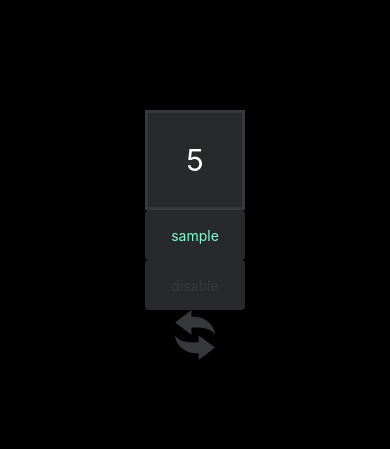
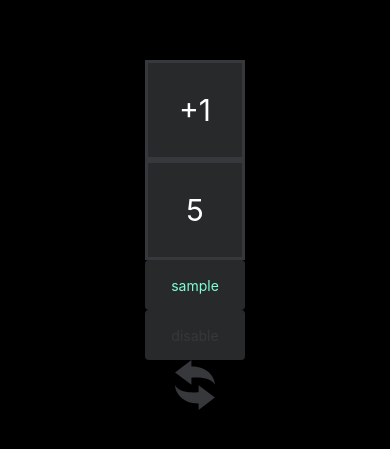
Before and after one commit to calm1205/triple-three-native, a React Native app: screen / in a window 390 px wide. Shown: the part 187-636 px from the top of the page. Built offline with nearby package versions, Linux system fonts and the light colour scheme.

Commit message:
make Adder

```diff
--- a/App.tsx
+++ b/App.tsx
@@ -1,10 +1,11 @@
 import React from "react";
 import { StyleSheet, View } from "react-native";
-import { Square, BasicButton, ChangeIcon } from "./src/components/atoms";
+import { Adder, Square, BasicButton, ChangeIcon } from "./src/components/atoms";
 
 export default function App() {
   return (
     <View style={styles.container}>
+      <Adder index={1} value={1} onPress={() => alert("adder")} />
       <Square number={5} />
       <BasicButton text="sample" onPress={() => alert("press")} />
       <BasicButton
--- a/src/components/atoms/Adder.tsx
+++ b/src/components/atoms/Adder.tsx
@@ -0,0 +1,37 @@
+import React from "react";
+import { StyleSheet, Text, TouchableOpacity } from "react-native";
+import { COLOR } from "../../utils/style";
+
+type BaseAdderProps = {
+  index: number;
+  value: number;
+  onPress: () => void;
+};
+
+export const Adder: React.FC<BaseAdderProps> = ({ index, value, onPress }) => {
+  return (
+    <TouchableOpacity
+      style={styles.container}
+      onPress={onPress}
+      data-index={index}
+    >
+      <Text style={styles.text}>{value === 0 || `+${value}`}</Text>
+    </TouchableOpacity>
+  );
+};
+
+const styles = StyleSheet.create({
+  container: {
+    width: 100,
+    height: 100,
+    backgroundColor: COLOR.BACKGROUND,
+    borderWidth: 3,
+    borderColor: COLOR.BORDER,
+    alignItems: "center",
+    justifyContent: "center",
+  },
+  text: {
+    fontSize: 30,
+    color: COLOR.TEXT,
+  },
+});
--- a/src/components/atoms/index.ts
+++ b/src/components/atoms/index.ts
@@ -1,3 +1,4 @@
 export { Square } from "./Square";
 export { BasicButton } from "./BasicButton";
 export { ChangeIcon } from "./ChangeIcon";
+export { Adder } from "./Adder";
```
